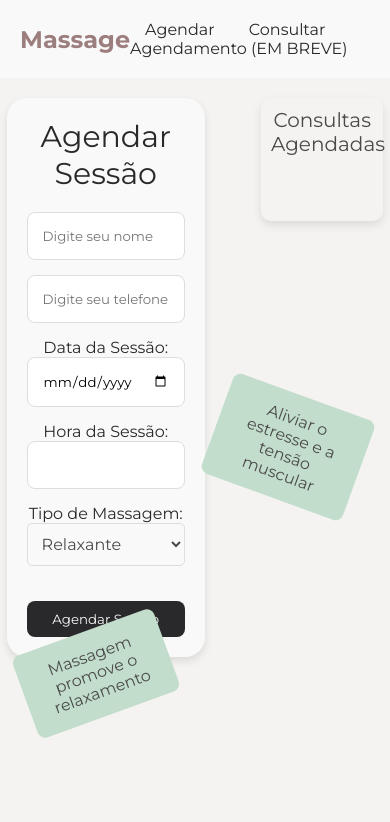
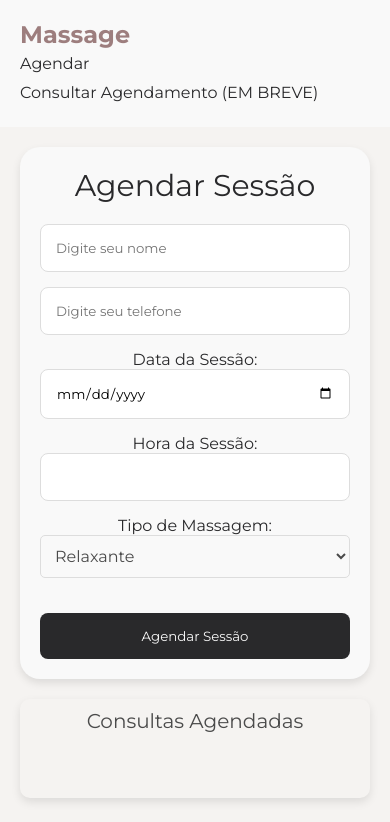
Before and after one commit to DeividLeal/mini-projeto-M2, a plain HTML site: page index.html in a window 390 px wide. Shown: the top 822 px of the page. Drawn offline with Linux system fonts and the light colour scheme.

Commit message:
feat: add responsiveness for mobile and tablet devices

```diff
--- a/css/components.css
+++ b/css/components.css
@@ -30,7 +30,7 @@
 }
 
 .buttonSubmit {
-    padding: 10px 20px;
+    padding: 15px 20px;
     background-color: var(--primary-color);
     color: var(--background-color-secon);
     border: none;
--- a/css/layout.css
+++ b/css/layout.css
@@ -181,3 +181,102 @@
 .gallery-item button:hover {
   background-color: #c39898;
 }
+
+/* Responsivo para celular */
+@media (max-width: 480px) {
+  .queryContainer {
+    width: 100%;
+    height: auto;
+    margin: 0 auto;
+  }
+
+  .main-header {
+    flex-direction: column;
+    align-items: flex-start;
+  }
+
+  .nav {
+    display: flex;
+    flex-direction: column;
+    align-items: flex-start;
+  }
+
+
+  .nav a {
+    margin: 5px 0;
+  }
+
+  .main-booking {
+    flex-direction: column;
+    gap: 10px;
+  }
+
+  .booking-card {
+    max-width: 100%;
+  }
+
+  .info-services {
+    flex-direction: column;
+    align-items: center;
+  }
+
+  .service-card {
+    position: static;
+    margin: 5px 0;
+  }
+
+  .gallery {
+    flex-direction: column;
+    align-items: center;
+  }
+
+  .gallery-item {
+    max-width: 100%;
+  }
+}
+
+/* Responsivo para tablet */
+@media (max-width: 768px) {
+  .queryContainer {
+    width: 100%;
+    height: auto;
+    margin: 0 auto;
+  }
+
+  .main-header {
+    flex-direction: column;
+    align-items: flex-start;
+  }
+
+  .nav a {
+    margin: 5px 0;
+  }
+
+  .main-booking {
+    flex-direction: column;
+    gap: 20px;
+  }
+
+  .booking-card {
+    max-width: 100%;
+  }
+
+  .info-services {
+    flex-direction: column;
+    align-items: center;
+  }
+
+  .service-card {
+    position: static;
+    margin: 10px 0;
+  }
+
+  .gallery {
+    flex-direction: column;
+    align-items: center;
+  }
+
+  .gallery-item {
+    max-width: 100%;
+  }
+}
```
